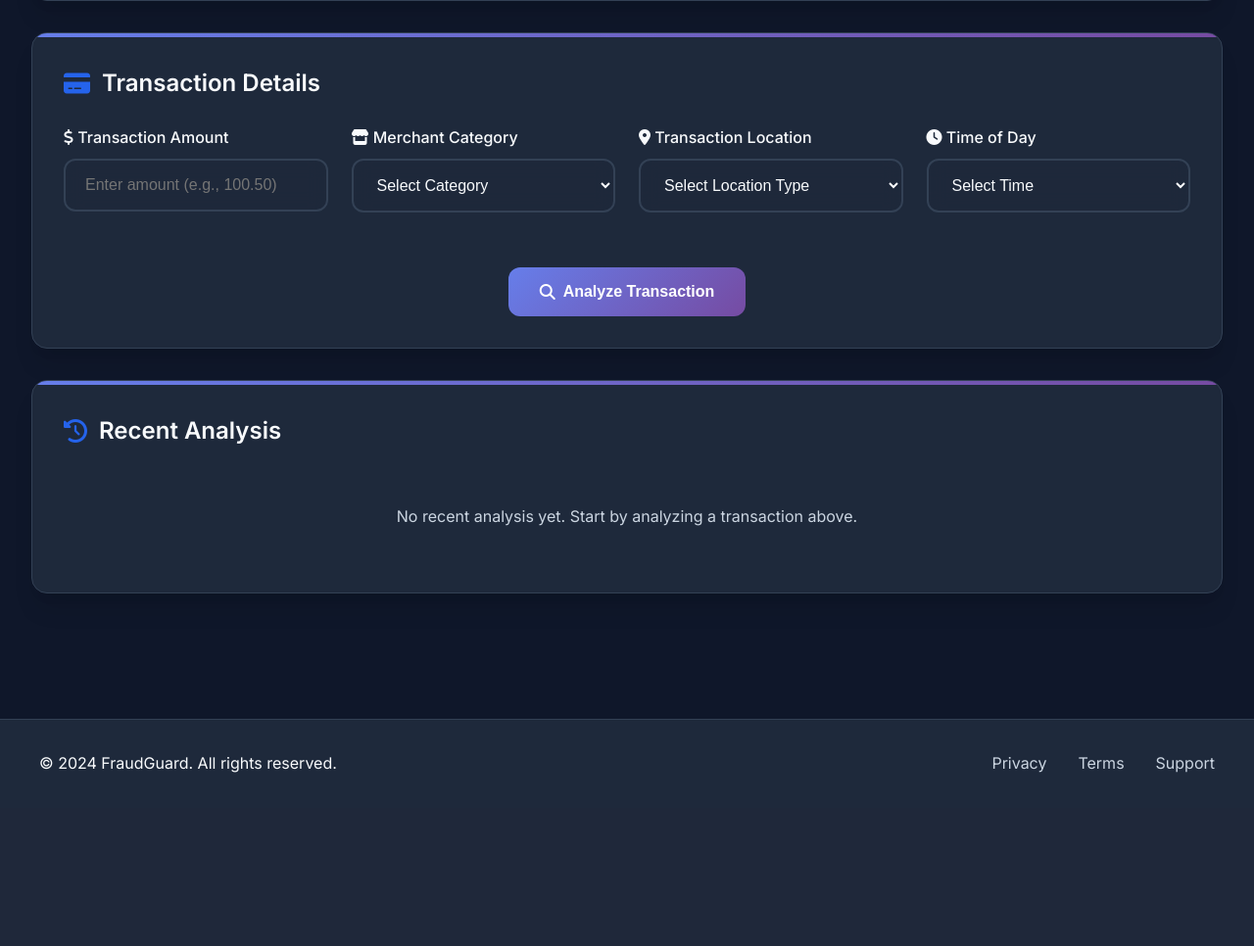
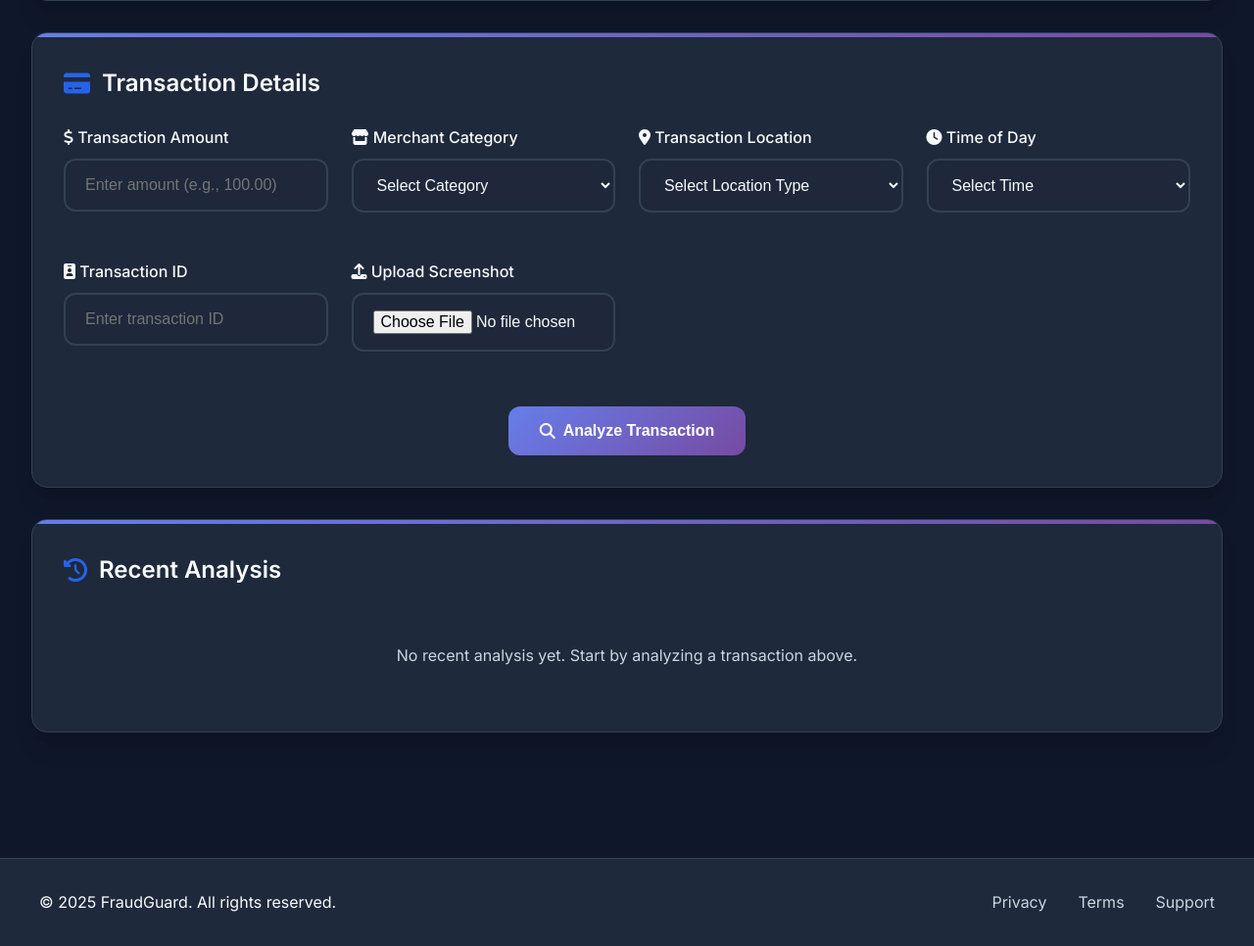
Before and after one commit to LavanyaKatna/Credit-Card-Fraud-Detection-using-Machine-Learning, a Flask app: page /detect in a window 1280 px wide. Shown: the part 267-1233 px from the top of the page at 98% size. Before the commit the page ends 1056 px from the top, so only its background shows below. Run offline with Flask 3, Linux system fonts and the light colour scheme; the visitor is signed in with stand-in values (Sample User, id 1).

Commit message:
First commit

```diff
--- a/src/services/migrate_to_mongodb.py
+++ b/src/services/migrate_to_mongodb.py
@@ -12,7 +12,7 @@ def migrate_sqlite_to_mongodb():
     """Migrate user data from SQLite to MongoDB Atlas"""
 
     # MongoDB Atlas connection
-    mongo_client = MongoClient("mongodb+srv://DivyaBhogesh:Bhogesh0227@fraudguard.oobjhge.mongodb.net/")
+    mongo_client = MongoClient("url*")
     db = mongo_client.fraud_detection_db
     users_collection = db.users
 
@@ -77,7 +77,7 @@ def verify_migration():
     """Verify that migration was successful"""
 
     # MongoDB Atlas connection
-    mongo_client = MongoClient("mongodb+srv://DivyaBhogesh:Bhogesh0227@fraudguard.oobjhge.mongodb.net/")
+    mongo_client = MongoClient("url*")
     db = mongo_client.fraud_detection_db
     users_collection = db.users
 
@@ -114,7 +114,7 @@ def verify_migration():
 def test_mongodb_connection():
     """Test MongoDB Atlas connection"""
     try:
-        mongo_client = MongoClient("mongodb+srv://DivyaBhogesh:Bhogesh0227@fraudguard.oobjhge.mongodb.net/")
+        mongo_client = MongoClient("url*")
         db = mongo_client.fraud_detection_db
 
         # Test connection by listing collections
--- a/templates/analytics.html
+++ b/templates/analytics.html
@@ -143,7 +143,7 @@
     <footer class="footer">
         <div class="footer-content">
             <div>
-                <p>&copy; 2024 FraudGuard. All rights reserved.</p>
+                <p>&copy; 2025 FraudGuard. All rights reserved.</p>
             </div>
             <div class="footer-links">
                 <a href="/privacy" class="footer-link">Privacy</a>
--- a/templates/dashboard.html
+++ b/templates/dashboard.html
@@ -160,7 +160,7 @@
     <footer class="footer">
         <div class="footer-content">
             <div>
-                <p>&copy; 2024 FraudGuard. All rights reserved.</p>
+                <p>&copy; 2025 FraudGuard. All rights reserved.</p>
             </div>
             <div class="footer-links">
                 <a href="/about" class="footer-link">About</a>
--- a/templates/detect.html
+++ b/templates/detect.html
@@ -76,7 +76,7 @@
                         resultDiv.classList.add('legitimate');
                     }
                 } else {
-                    resultDiv.innerHTML = `<h3>Error:</h3><p>${result.error || 'Something went wrong.'}</p>`;
+                    resultDiv.innerHTML = `<h3>Network Error:</h3><p>${result.error || 'It takes long time to predict.'}</p>`;
                     resultDiv.classList.add('error');
                 }
             } catch (error) {
--- a/templates/detect_user_friendly.html
+++ b/templates/detect_user_friendly.html
@@ -43,8 +43,8 @@
                         <i class="fas fa-dollar-sign"></i>
                         Transaction Amount
                     </label>
-                    <input type="number" id="amount" name="amount" step="0.01" required
-                           class="form-input" placeholder="Enter amount (e.g., 100.50)">
+                    <input type="number" id="amount" name="amount" step="1.00" required
+                           class="form-input" placeholder="Enter amount (e.g., 100.00)">
                 </div>
 
                 <div class="form-group">
@@ -95,6 +95,34 @@
                         <option value="night">Night (10 PM - 1 AM)</option>
                     </select>
                 </div>
+
+<!--added-->
+                <!-- Transaction ID -->
+    <div class="form-group">
+        <label for="transaction_id" class="form-label">
+            <i class="fas fa-id-badge"></i>
+            Transaction ID
+        </label>
+        <input type="text" id="transaction_id" name="transaction_id" required
+               class="form-input" placeholder="Enter transaction ID">
+        <small class="form-helper-text" style="color: red; display: none;" id="transactionIdError">
+            Please enter a valid transaction ID (min 10 alphanumeric characters).
+        </small>
+    </div>
+
+    <!-- Upload Screenshot -->
+    <div class="form-group">
+        <label for="screenshot" class="form-label">
+            <i class="fas fa-upload"></i>
+            Upload Screenshot
+        </label>
+        <input type="file" id="screenshot" name="screenshot" accept="image/*" class="form-input">
+    </div>
+
+
+<!--added-->
+
+
             </form>
 
             <div style="text-align: center; margin-top: 2rem;">
@@ -129,7 +157,7 @@
     <footer class="footer">
         <div class="footer-content">
             <div>
-                <p>&copy; 2024 FraudGuard. All rights reserved.</p>
+                <p>&copy; 2025 FraudGuard. All rights reserved.</p>
             </div>
             <div class="footer-links">
                 <a href="/privacy" class="footer-link">Privacy</a>
@@ -335,6 +363,71 @@
                 notification.remove();
             }, 3000);
         }
+//added
+         document.addEventListener("DOMContentLoaded", function () {
+        const form = document.querySelector("form");
+        const transactionInput = document.getElementById("transaction_id");
+        const errorText = document.getElementById("transactionIdError");
+
+        form.addEventListener("submit", function (event) {
+            const value = transactionInput.value.trim();
+            const isValid = /^[a-zA-Z0-9]{10,}$/.test(value); // at least 10 alphanumeric chars
+
+            if (!isValid) {
+                event.preventDefault(); // stop form submission
+                errorText.style.display = "block";
+                transactionInput.classList.add("input-error");
+            } else {
+                errorText.style.display = "none";
+                transactionInput.classList.remove("input-error");
+            }
+        });
+    });
+
+
+    document.addEventListener("DOMContentLoaded", function () {
+        const form = document.querySelector("form");
+
+        const transactionInput = document.getElementById("transaction_id");
+        const transactionIdError = document.getElementById("transactionIdError");
+
+        const screenshotInput = document.getElementById("screenshot");
+        const screenshotError = document.getElementById("screenshotError");
+
+        form.addEventListener("submit", function (event) {
+            let valid = true;
+
+            // Transaction ID validation
+            const transactionValue = transactionInput.value.trim();
+            const isTransactionValid = /^[a-zA-Z0-9]{10,}$/.test(transactionValue);
+            if (!isTransactionValid) {
+                transactionIdError.style.display = "block";
+                transactionInput.classList.add("input-error");
+                valid = false;
+            } else {
+                transactionIdError.style.display = "none";
+                transactionInput.classList.remove("input-error");
+            }
+
+            // Screenshot validation
+            if (!screenshotInput.files || screenshotInput.files.length === 0) {
+                screenshotError.style.display = "block";
+                screenshotInput.classList.add("input-error");
+                valid = false;
+            } else {
+                screenshotError.style.display = "none";
+                screenshotInput.classList.remove("input-error");
+            }
+
+            if (!valid) {
+                event.preventDefault(); // Stop form submission
+            }
+        });
+    });
+
+
+//added
+
     </script>
 </body>
 </html>
--- a/templates/footer.html
+++ b/templates/footer.html
@@ -1,7 +1,7 @@
 <footer class="footer">
     <div class="footer-content">
         <div>
-            <p>&copy; 2024 FraudGuard. All rights reserved.</p>
+            <p>&copy; 2025 FraudGuard. All rights reserved.</p>
         </div>
         <div class="footer-links">
             <a href="/about" class="footer-link">About</a>
--- a/templates/settings.html
+++ b/templates/settings.html
@@ -272,7 +272,7 @@
     <footer class="footer">
         <div class="footer-content">
             <div>
-                <p>&copy; 2024 FraudGuard. All rights reserved.</p>
+                <p>&copy; 2025 FraudGuard. All rights reserved.</p>
             </div>
             <div class="footer-links">
                 <a href="/about" class="footer-link">About</a>
--- a/templates/team.html
+++ b/templates/team.html
@@ -245,7 +245,7 @@
                 </div>
             </div>
             <p style="color: var(--text-secondary); margin: 0;">
-                Our dedicated team of cybersecurity experts, data scientists, and software engineers work together to create cutting-edge fraud detection solutions that protect millions of users worldwide.
+                Our dedicated team of software engineers work together to create cutting-edge fraud detection solutions that protect millions of users worldwide.
             </p>
 
             <div class="dashboard-grid" style="margin-top: 2rem;">
@@ -319,6 +319,7 @@
                         <span class="skill-tag">Architecture</span>
                         <span class="skill-tag">Strategy</span>
                         <span class="skill-tag">Management</span>
+                         <span class="skill-tag">Database</span>
                     </div>
                 </div>
 
@@ -344,7 +345,7 @@
                         <span class="skill-tag">HTML/CSS</span>
                         <span class="skill-tag">JavaScript</span>
                         <span class="skill-tag">UI/UX</span>
-                        <span class="skill-tag">Database</span>
+
                     </div>
                 </div>
 
@@ -356,7 +357,6 @@
                     <div class="member-skills">
                         <span class="skill-tag">Flask</span>
                         <span class="skill-tag">API</span>
-                        <span class="skill-tag">Database</span>
                         <span class="skill-tag">Python</span>
                     </div>
                 </div>
--- a/templates/user_details.html
+++ b/templates/user_details.html
@@ -184,7 +184,7 @@
     <footer class="footer">
         <div class="footer-content">
             <div>
-                <p>&copy; 2024 FraudGuard. All rights reserved.</p>
+                <p>&copy; 2025 FraudGuard. All rights reserved.</p>
             </div>
             <div class="footer-links">
                 <a href="/privacy" class="footer-link">Privacy</a>
```
Also changed, not shown: README.md.
